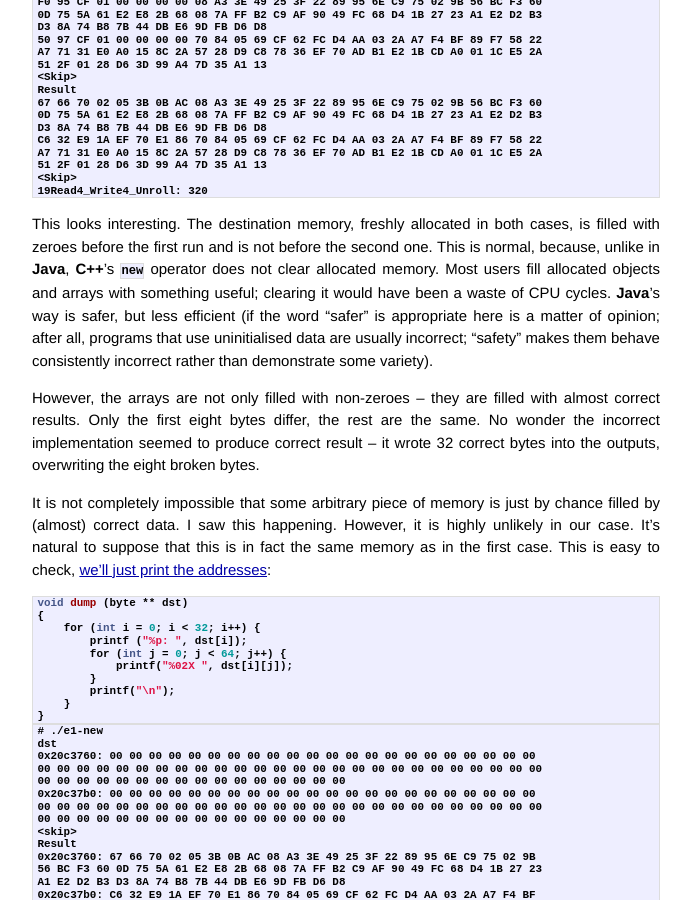
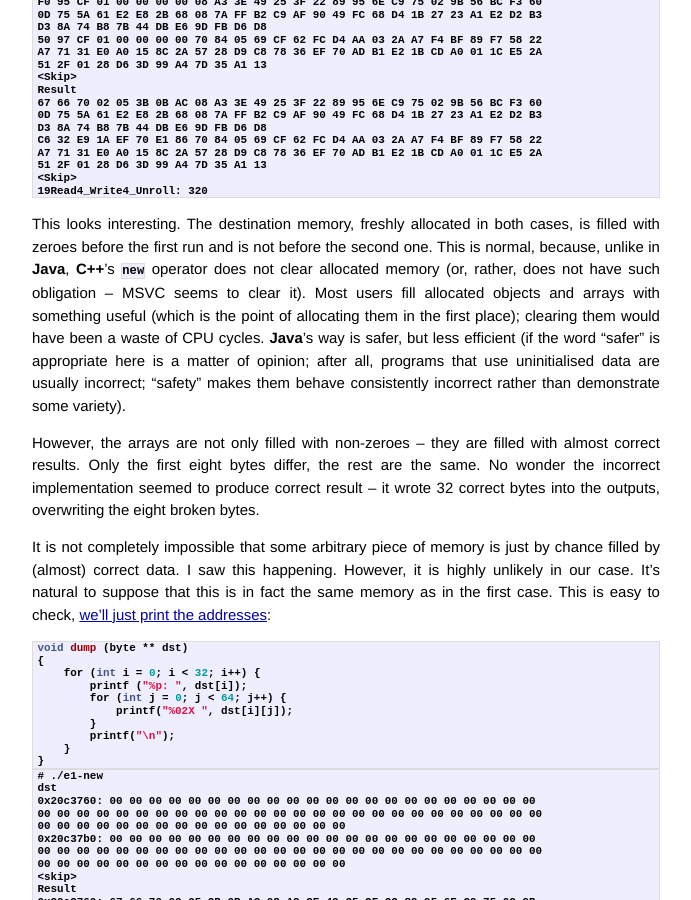
Before and after one commit to pzemtsov/pzemtsov.github.io, a Jekyll site: the page built from _posts/2014-09-21-a-bug-story-testing-your-test-code.md, in a window 1280 px wide and 900 px high, scrolled down 6650 px. Shown: the whole window, without its empty margins (294-985 px from the left). Built offline with Jekyll 4.4.1, drawn with Linux system fonts in a browser that asks for light colours; Markdown is read by kramdown in place of the engine named in the settings; comment, search, counter and statistics services are not loaded.

Commit message:
Minor fix

```diff
--- a/_posts/2014-09-21-a-bug-story-testing-your-test-code.md
+++ b/_posts/2014-09-21-a-bug-story-testing-your-test-code.md
@@ -486,7 +486,9 @@ This is the output:
 
 This looks interesting. The destination memory, freshly allocated in both cases, is filled with zeroes before the first
 run and is not before the second one. This is normal, because, unlike in **Java**, **C++**'s `new` operator does not clear
-allocated memory. Most users fill allocated objects and arrays with something useful; clearing it would have been a
+allocated memory (or, rather, does not have such obligation -- MSVC seems to clear it).
+Most users fill allocated objects and arrays with something useful (which is the point of allocating them in the first place);
+clearing them would have been a
 waste of CPU cycles. **Java**'s way is safer, but less efficient (if the word "safer" is appropriate here is a matter of
 opinion; after all, programs that use uninitialised data are usually incorrect; "safety" makes them behave consistently
 incorrect rather than demonstrate some variety).
```
